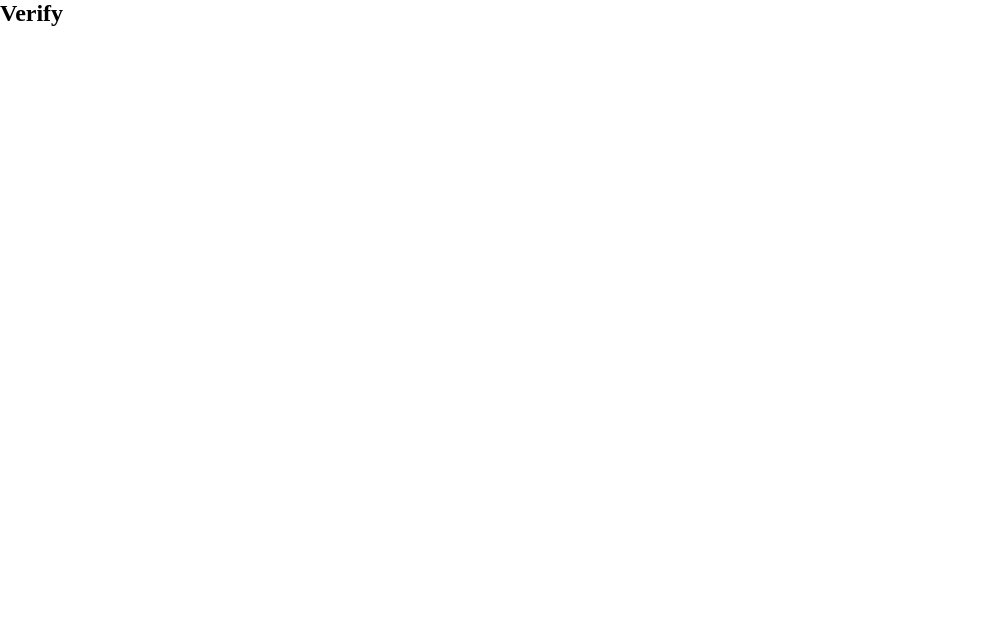
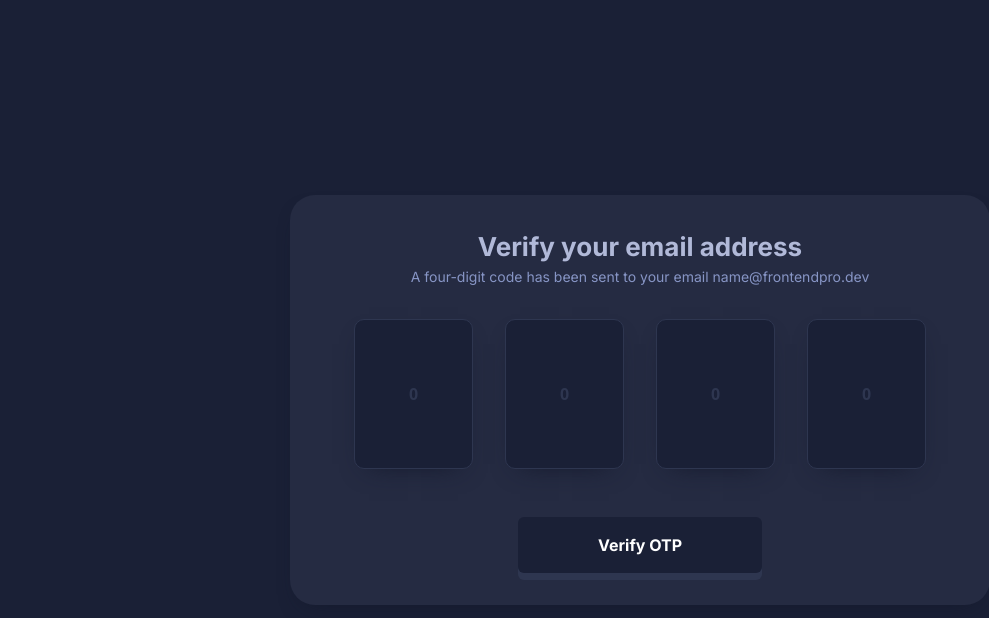
Before and after one commit to Heisdalu/otp-verification-component, a React (Vite) app: page / in a window 1280 px wide. Shown: the top 618 px of the page, without its empty margins (0-989 px from the left). Built offline with nearby package versions, Linux system fonts and the light colour scheme.

Commit message:
mockups complemented

```diff
--- a/src/App.jsx
+++ b/src/App.jsx
@@ -1,9 +1,59 @@
-function App() {
-  return <div>
-    <section className="">
-      <h1>Verify </h1>
-    </section>
-  </div>;
-}
+const App = () => {
+  return (
+    <div className="h-[100vh] bg-[#1A2036] flex justify-center items-center px-[1.5rem]">
+      <div className="flex flex-col w-[100%] max-w-[700px] rounded-[25px] bg-[#252B42] shadow-bc1 p-[2rem]">
+        <h1 className="text-[#B1B9D8] text-[26px] font-inter font-lg text-center">
+          Verify your email address
+        </h1>
+        <p className="text-[#8795C5] text-center text-[14px] font-inter">
+          A four-digit code has been sent to your email name@frontendpro.dev
+        </p>
+
+        <section className="grid grid-cols-4 [grid-gap:1rem] md:[grid-gap:32px] border-1 md:px-[2rem] my-[2rem]">
+          <input
+            type="number"
+            name=""
+            id=""
+            maxLength="1"
+            max="1"
+            placeholder="0"
+            className="placeholder:text-[#2E3650] h-[50px] text-[#2E3650] bg-[#1A2036] shadow-bc1 [border:1px_solid_#2E3650] rounded-[10px] w-[100%] flex justify-center items-center text-center md:h-[150px] font-lg"
+          />
+          <input
+            type="number"
+            name=""
+            id=""
+            maxLength="1"
+            max="1"
+            placeholder="0"
+            className="placeholder:text-[#2E3650] text-[#2E3650] bg-[#1A2036] shadow-bc1 [border:1px_solid_#2E3650] rounded-[10px] w-[100%] flex justify-center items-center text-center md:h-[150px] font-lg"
+          />
+          <input
+            type="number"
+            name=""
+            id=""
+            maxLength="1"
+            max="1"
+            placeholder="0"
+            className="placeholder:text-[#2E3650] text-[#2E3650] bg-[#1A2036] shadow-bc1 [border:1px_solid_#2E3650] rounded-[10px] w-[100%] flex justify-center items-center text-center md:h-[150px] font-lg"
+          />
+          <input
+            type="number"
+            name=""
+            id=""
+            maxLength="1"
+            max="1"
+            placeholder="0"
+            className="placeholder:text-[#2E3650] text-[#2E3650] bg-[#1A2036] shadow-bc1 [border:1px_solid_#2E3650] rounded-[10px] w-[100%] flex justify-center items-center text-center md:h-[150px] font-lg"
+          />
+        </section>
+
+        <button className="mt-[1rem] px-[2rem] py-[1rem] mx-auto font-inter font-black rounded-[6px] bg-[#1A2036] shadow-bc2 text-[#fff] md:px-[5rem]">
+          Verify OTP
+        </button>
+      </div>
+    </div>
+  );
+};
 
 export default App;
--- a/src/index.css
+++ b/src/index.css
@@ -1,5 +1,13 @@
-* {
-  margin: 0;
-  padding: 0;
-  box-sizing: border-box;
+@tailwind base;
+@tailwind components;
+@tailwind utilities;
+
+
+input[type=number]::-webkit-inner-spin-button,
+input[type=number]::-webkit-outer-spin-button {
+  -webkit-appearance: none;
 }
+
+input[type=number] {
+  -moz-appearance: textfield;
+}
--- a/tailwind.config.js
+++ b/tailwind.config.js
@@ -1,8 +1,19 @@
 /** @type {import('tailwindcss').Config} */
 export default {
-  content: [],
+  content: ["./index.html", "./src/**/*.{js,ts,jsx,tsx}"],
   theme: {
-    extend: {},
+    extend: {
+      boxShadow: {
+        bc1: "0px 10px 25px -15px #111628",
+        bc2: "0px 7px 0px 0px #2E3650",
+      },
+      fontFamily: {
+        inter: "Inter, sans-serif",
+      },
+      fontWeight: {
+        lg: "700",
+      },
+    },
   },
   plugins: [],
-}
+};
```
